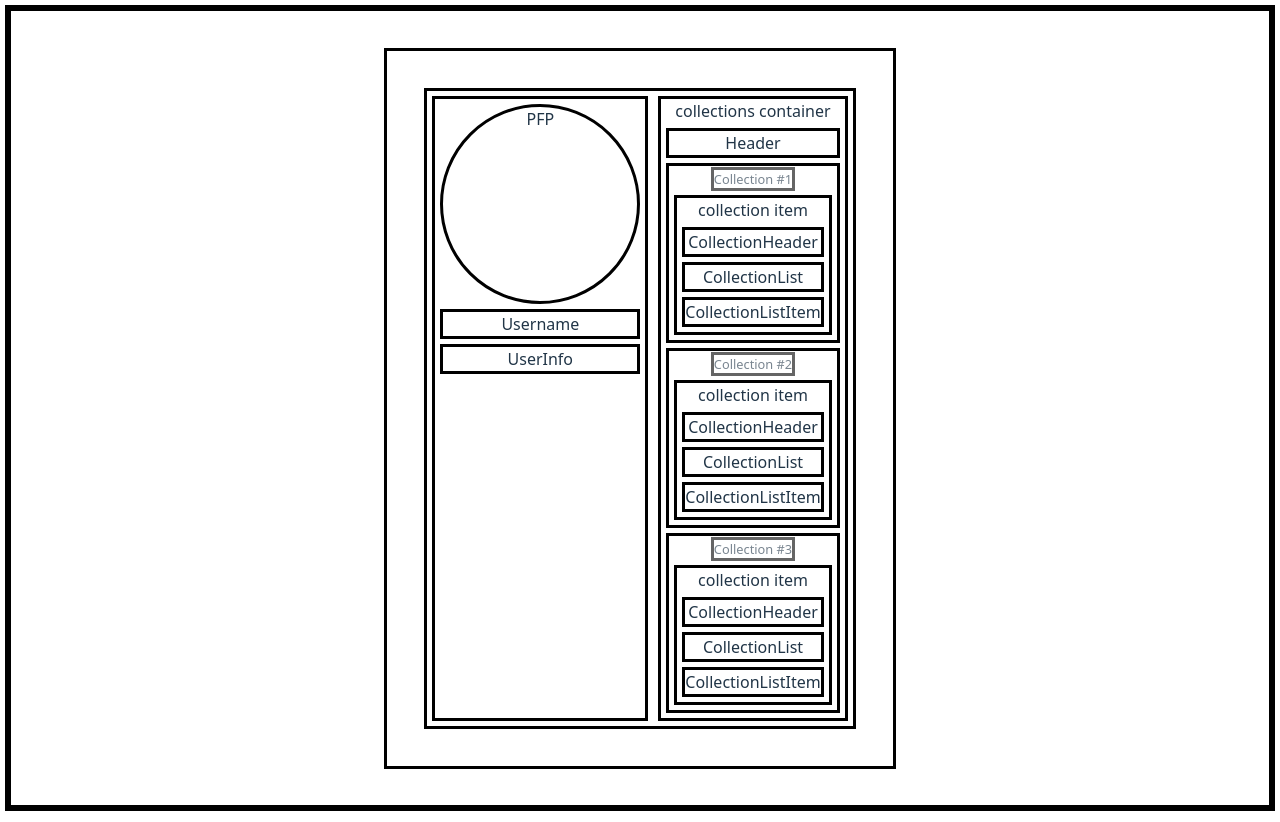
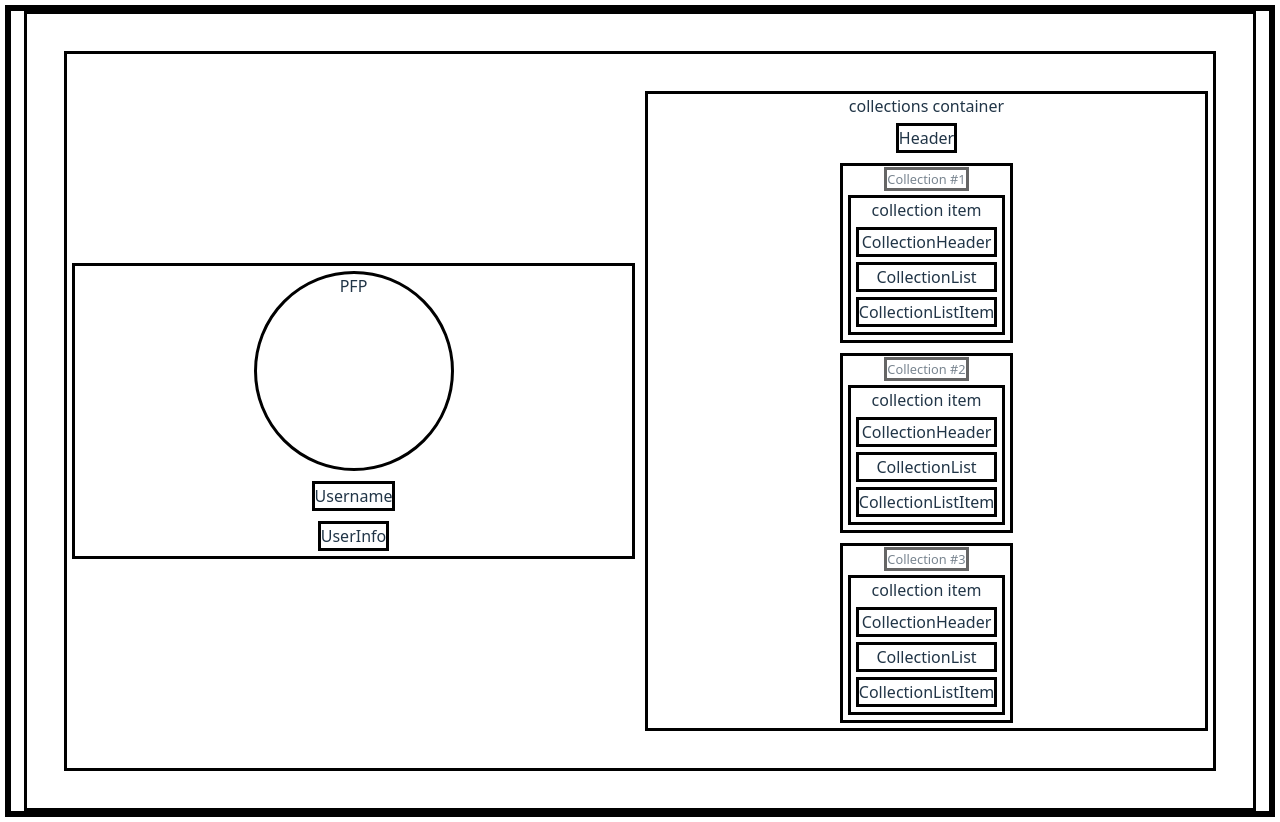
Before and after one commit to charliewturner/exhibition-curator, a React (Vite) app: page / in a window 1280 px wide. Built offline with nearby package versions, Linux system fonts and the light colour scheme.

Commit message:
Pre-changes commit

```diff
--- a/src/App.css
+++ b/src/App.css
@@ -110,6 +110,18 @@
 
 #profile-container {
   display: flex;
+  width: 90vw;
+  height: 90vh;
+  justify-content: center;
+  align-items: center;
+}
+
+#profile-container > * {
+  display: flex;
+  flex-direction: column;
+  flex: 1;
+  justify-content: center;
+  align-items: center;
 }
 
 #PFP {
```
